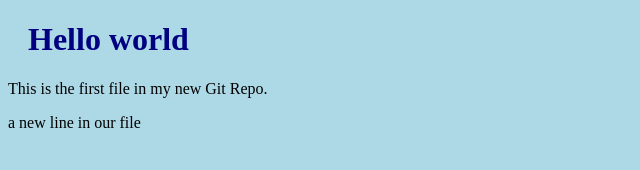
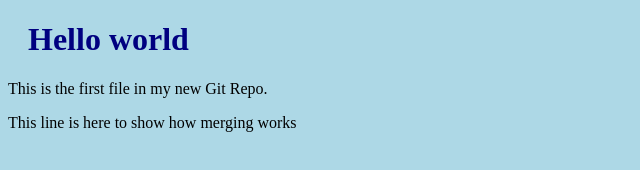
Before and after one commit to jaime172/ensayando-con-git, a plain HTML site: page index.html in a window 1280 px wide. Shown: the whole page, without its empty margins (0-640 px from the left). Drawn offline with Linux system fonts and the light colour scheme.

Commit message:
updated index.html width emergency fix

```diff
--- a/index.html
+++ b/index.html
@@ -10,6 +10,7 @@
 <body>
     <h1>Hello world</h1>
     <P>This is the first file in my new Git Repo. </P>
-    <p>a new line in our file</p>
+    <p>This line is here  to show how merging works</p>
+
 </body>
 </html>
```
